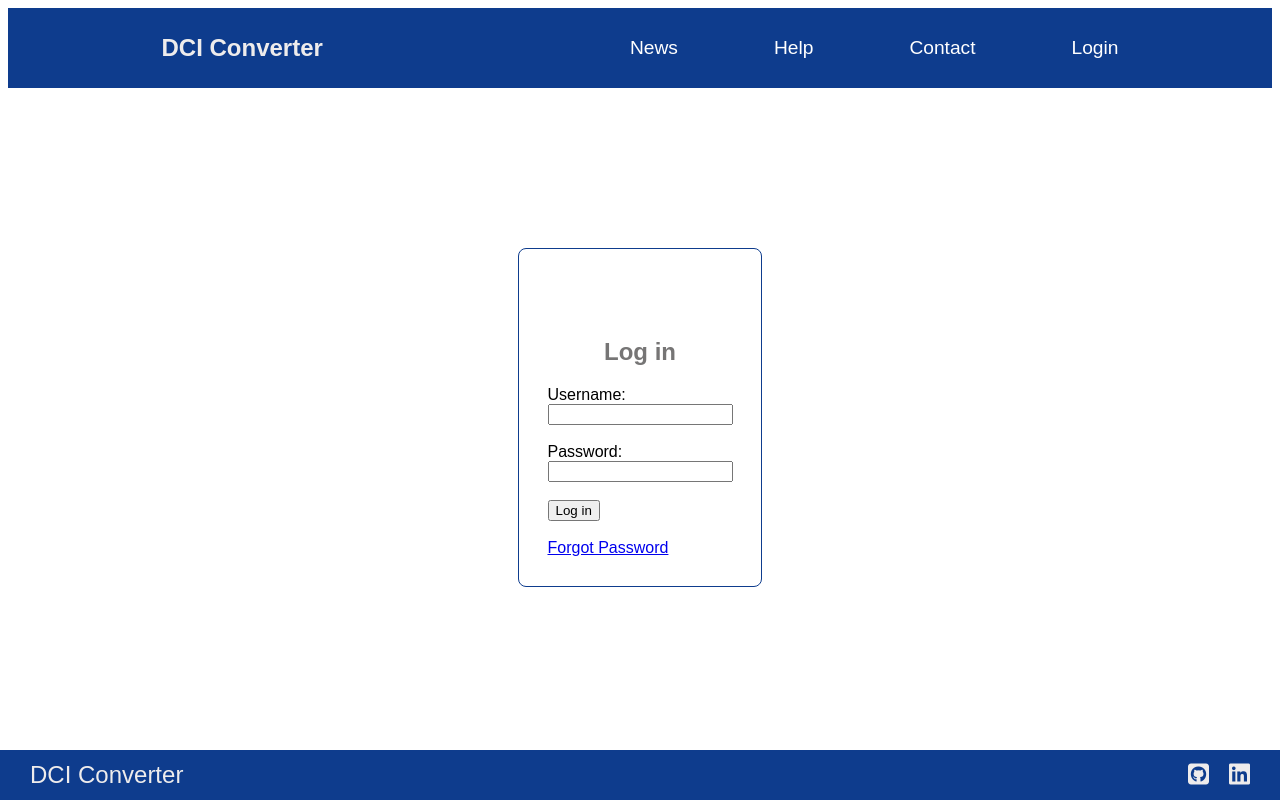
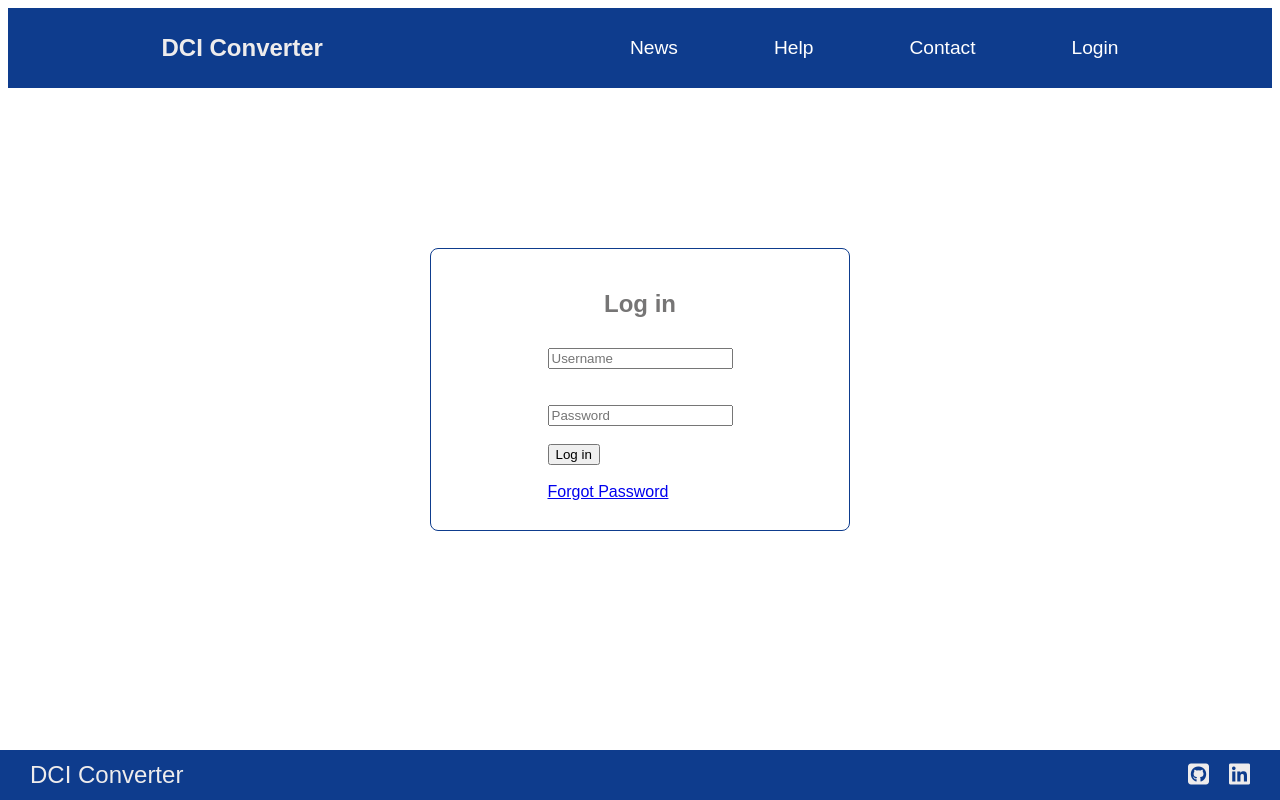
Before and after one commit to setazarm/currencyChange, a React (Vite) app in the folder currencyChange/: page /loginForm in a window 1280 px wide. Built offline with nearby package versions, Linux system fonts and the light colour scheme.

Commit message:
some style in LoginForm done

```diff
--- a/currencyChange/src/components/Contact.jsx
+++ b/currencyChange/src/components/Contact.jsx
@@ -54,6 +54,8 @@ const Contact = () => {
         />
         <br />
         <textarea
+          cols={30}
+          rows={3}
           placeholder='Write your text here...'
           name='message'
           value={formData.message}
--- a/currencyChange/src/components/LoginForm.jsx
+++ b/currencyChange/src/components/LoginForm.jsx
@@ -26,9 +26,10 @@ function LoginForm() {
         <>
           <h2>Log in</h2>
           <form onSubmit={handleLoginSubmit}>
-            <label htmlFor='username'>Username:</label>
+            {/* <label htmlFor='username'>Username:</label> */}
             <br />
             <input
+              placeholder='Username'
               type='text'
               id='username'
               name='username'
@@ -37,9 +38,10 @@ function LoginForm() {
             />
             <br />
             <br />
-            <label htmlFor='password'>Password:</label>
+            {/* <label htmlFor='password'>Password:</label> */}
             <br />
             <input
+              placeholder='Password'
               type='password'
               id='password'
               name='password'
@@ -67,7 +69,7 @@ function LoginForm() {
             <br />
             <br />
             <input
-              className='submit-botton'
+              className='submit-button'
               type='submit'
               value='Submit Request'
             />
--- a/currencyChange/src/scss/partials/Contact.scss
+++ b/currencyChange/src/scss/partials/Contact.scss
@@ -9,5 +9,13 @@
     padding: 1.8em;
     border: 1px solid $bgBlue;
     border-radius: 8px;
-    width: fit-content;
+    width: 360px;
+    input {
+        outline: none;
+    }
+    textarea {
+        outline: none;
+        resize: none;
+        height: 200px;
+    }
 }
--- a/currencyChange/src/scss/partials/LoginForm.scss
+++ b/currencyChange/src/scss/partials/LoginForm.scss
@@ -1,8 +1,12 @@
 @use "./variables" as *;
+
+h2 {
+    margin: 12px 0;
+}
 
 .forget-container {
     text-align: center;
-    .submit-botton {
+    .submit-button {
         padding: 8px 20px;
         border-radius: 5px;
     }
```
